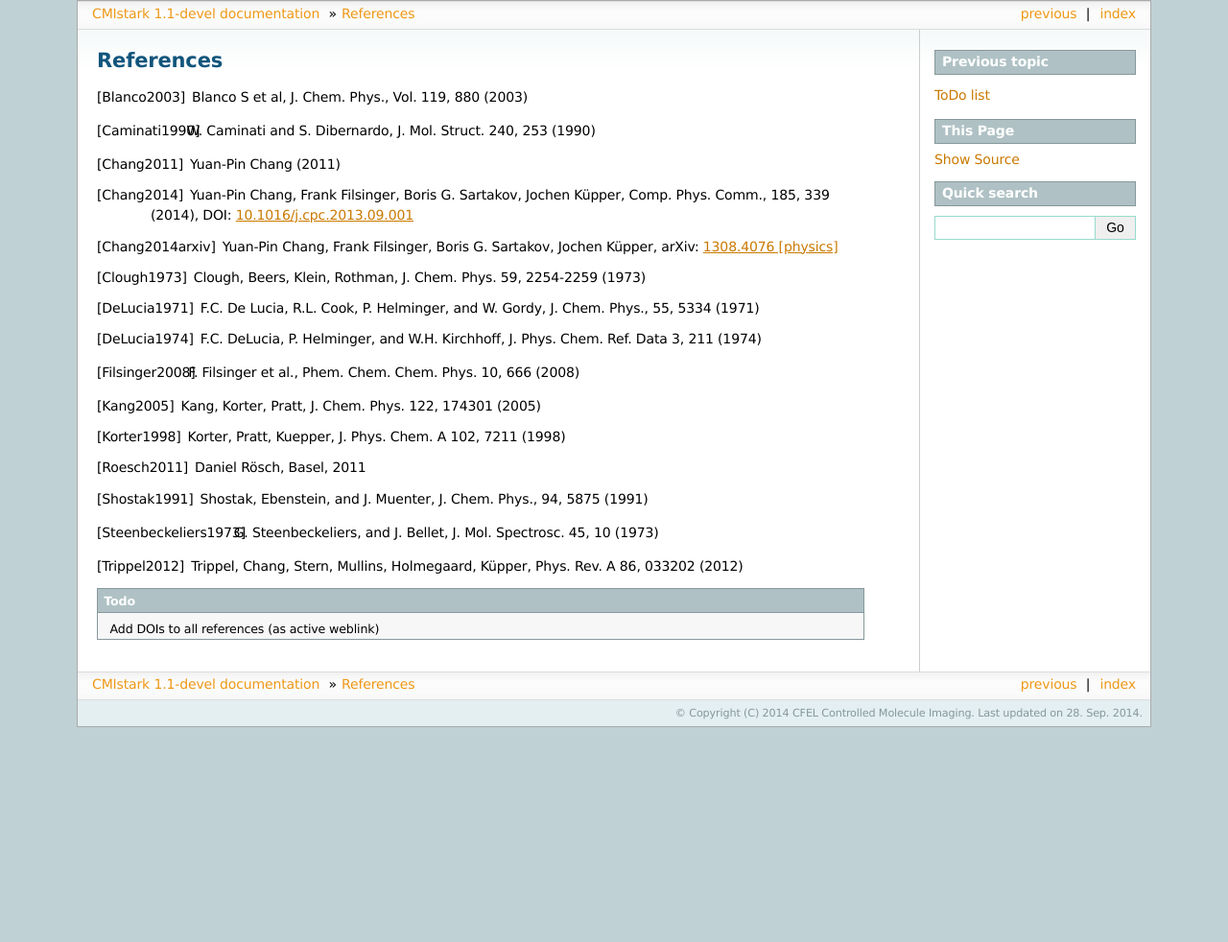
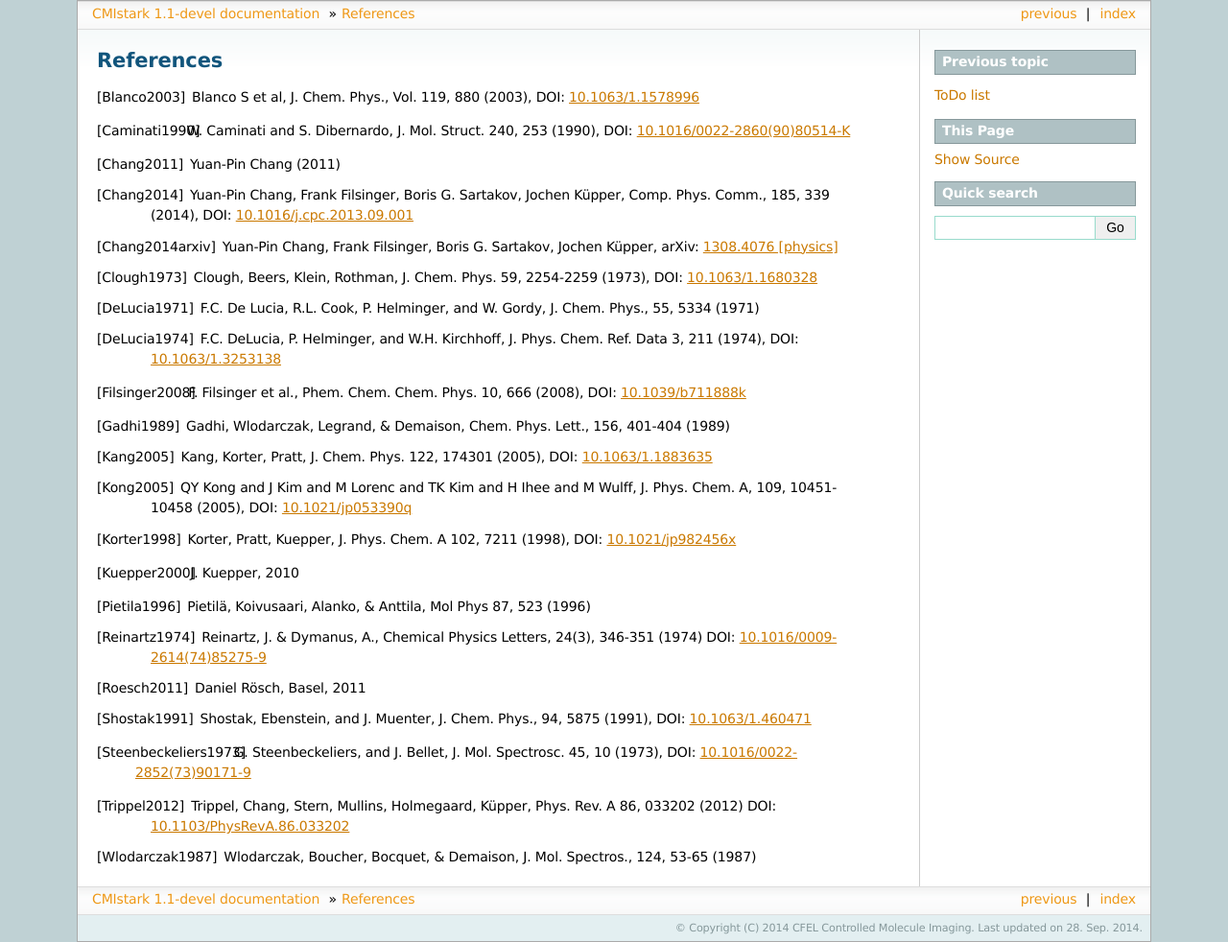
Before and after one commit to CFEL-CMI/cmistark, a Sphinx documentation site: the page built from doc/references.rst, in a window 1280 px wide. Shown: the whole page at 96% size. Built offline with Sphinx 7.4.7, drawn with Linux system fonts in a browser that asks for light colours; before the commit the page ends 900 px from its top, so only the background shows below that.

Commit message:
(doc update) transfer references

```diff
--- a/doc/developer-guide.rst
+++ b/doc/developer-guide.rst
@@ -94,7 +94,8 @@ structures::
     /_J/_Ka/_Kc/_M/_isomer/dcstarkenergy
 
 
-.. todo:: provide/describe relation to ``State``-labels
+The state label (:math:`J`, :math:`K_a`, :math:`K_c`, :math:`M`, isomer)
+is manifested as a dictionary strcuture here for storing state-specific information.
 
 The following example source code of Python shows how to read the curve for the
 00000 state from ``<moleculename>.molecule`` by using PyTables::
--- a/doc/references.rst
+++ b/doc/references.rst
@@ -1,24 +1,27 @@
 References
 ==========
 
-.. [Blanco2003] Blanco S et al, J. Chem. Phys., Vol. 119, 880 (2003)
-.. [Caminati1990] W. Caminati and S. Dibernardo, J. Mol. Struct. 240, 253 (1990)
+.. [Blanco2003] Blanco S et al, J. Chem. Phys., Vol. 119, 880 (2003), DOI: `10.1063/1.1578996 <http://dx.doi.org/10.1063/1.1578996>`_
+.. [Caminati1990] W. Caminati and S. Dibernardo, J. Mol. Struct. 240, 253 (1990), DOI: `10.1016/0022-2860(90)80514-K <http://dx.doi.org/10.1016/0022-2860(90)80514-K>`_
 .. [Chang2011] Yuan-Pin Chang (2011)
 .. [Chang2014] Yuan-Pin Chang, Frank Filsinger, Boris G. Sartakov, Jochen Küpper, Comp. Phys. Comm., 185, 339 (2014), DOI: `10.1016/j.cpc.2013.09.001 <http://dx.doi.org/10.1016/j.cpc.2013.09.001>`_
 .. [Chang2014arxiv] Yuan-Pin Chang, Frank Filsinger, Boris G. Sartakov, Jochen Küpper, arXiv: `1308.4076 [physics] <http://arxiv.org/abs/1308.4076>`_
-.. [Clough1973] Clough, Beers, Klein, Rothman, J. Chem. Phys. 59, 2254-2259 (1973)
+.. [Clough1973] Clough, Beers, Klein, Rothman, J. Chem. Phys. 59, 2254-2259 (1973), DOI: `10.1063/1.1680328 <http://dx.doi.org/10.1063/1.1680328>`_
 .. [DeLucia1971] F.C. De Lucia, R.L. Cook, P. Helminger, and W. Gordy, J. Chem. Phys., 55, 5334 (1971)
-.. [DeLucia1974] F.C. DeLucia, P. Helminger, and W.H. Kirchhoff, J. Phys. Chem. Ref. Data 3, 211 (1974)
-.. [Filsinger2008] F. Filsinger et al., Phem. Chem. Chem. Phys. 10, 666 (2008)
-.. [Kang2005] Kang, Korter, Pratt, J. Chem. Phys. 122, 174301 (2005)
-.. [Korter1998] Korter, Pratt, Kuepper, J. Phys. Chem. A 102, 7211 (1998)
+.. [DeLucia1974] F.C. DeLucia, P. Helminger, and W.H. Kirchhoff, J. Phys. Chem. Ref. Data 3, 211 (1974), DOI: `10.1063/1.3253138 <http://dx.doi.org/10.1063/1.3253138>`_
+.. [Filsinger2008] F. Filsinger et al., Phem. Chem. Chem. Phys. 10, 666 (2008), DOI: `10.1039/b711888k <http://dx.doi.org/10.1039/b711888k>`_
+.. [Gadhi1989] Gadhi, Wlodarczak, Legrand, & Demaison, Chem. Phys. Lett., 156, 401-404 (1989)
+.. [Kang2005] Kang, Korter, Pratt, J. Chem. Phys. 122, 174301 (2005), DOI: `10.1063/1.1883635 <http://dx.doi.org/10.1063/1.1883635>`_
+.. [Kong2005] QY Kong and J Kim and M Lorenc and TK Kim and H Ihee and M Wulff, J. Phys. Chem. A, 109, 10451-10458 (2005), DOI: `10.1021/jp053390q <http://dx.doi.org/10.1021/jp053390q>`_
+.. [Korter1998] Korter, Pratt, Kuepper, J. Phys. Chem. A 102, 7211 (1998), DOI: `10.1021/jp982456x <http://dx.doi.org/10.1021/jp982456x>`_
+.. [Kuepper2000] J. Kuepper, 2010
+.. [Pietila1996] Pietilä, Koivusaari, Alanko, & Anttila, Mol Phys 87, 523 (1996)
+.. [Reinartz1974] Reinartz, J. & Dymanus, A., Chemical Physics Letters, 24(3), 346-351 (1974) DOI: `10.1016/0009-2614(74)85275-9 <http://dx.doi.org/10.1016/0009-2614(74)85275-9>`_
 .. [Roesch2011] Daniel Rösch, Basel, 2011
-.. [Shostak1991] Shostak, Ebenstein, and J. Muenter, J. Chem. Phys., 94, 5875 (1991)
-.. [Steenbeckeliers1973] G. Steenbeckeliers, and J. Bellet, J. Mol. Spectrosc. 45, 10 (1973)
-.. [Trippel2012] Trippel, Chang, Stern, Mullins, Holmegaard, Küpper, Phys. Rev. A 86, 033202 (2012)
-
-.. todo:: Add DOIs to all references (as active weblink)
-
+.. [Shostak1991] Shostak, Ebenstein, and J. Muenter, J. Chem. Phys., 94, 5875 (1991), DOI: `10.1063/1.460471 <http://dx.doi.org/10.1063/1.460471>`_
+.. [Steenbeckeliers1973] G. Steenbeckeliers, and J. Bellet, J. Mol. Spectrosc. 45, 10 (1973), DOI: `10.1016/0022-2852(73)90171-9 <http://dx.doi.org/10.1016/0022-2852(73)90171-9>`_
+.. [Trippel2012] Trippel, Chang, Stern, Mullins, Holmegaard, Küpper, Phys. Rev. A 86, 033202 (2012) DOI: `10.1103/PhysRevA.86.033202 <http://dx.doi.org/10.1103/PhysRevA.86.033202>`_
+.. [Wlodarczak1987] Wlodarczak, Boucher, Bocquet, & Demaison, J. Mol. Spectros., 124, 53-65 (1987)
 
 .. comment
    Local Variables:
```
Also changed, not shown: 1 other file.
